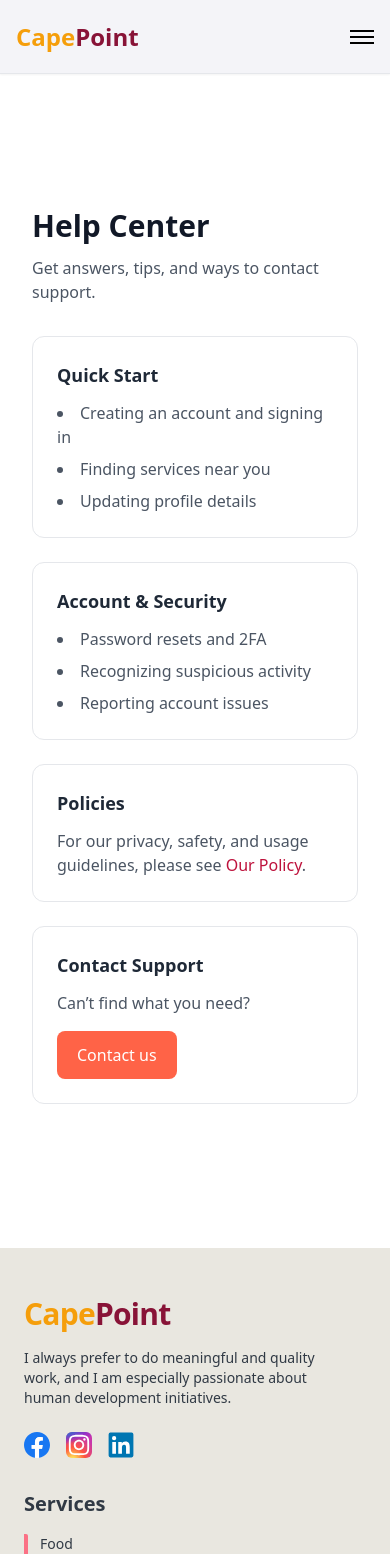
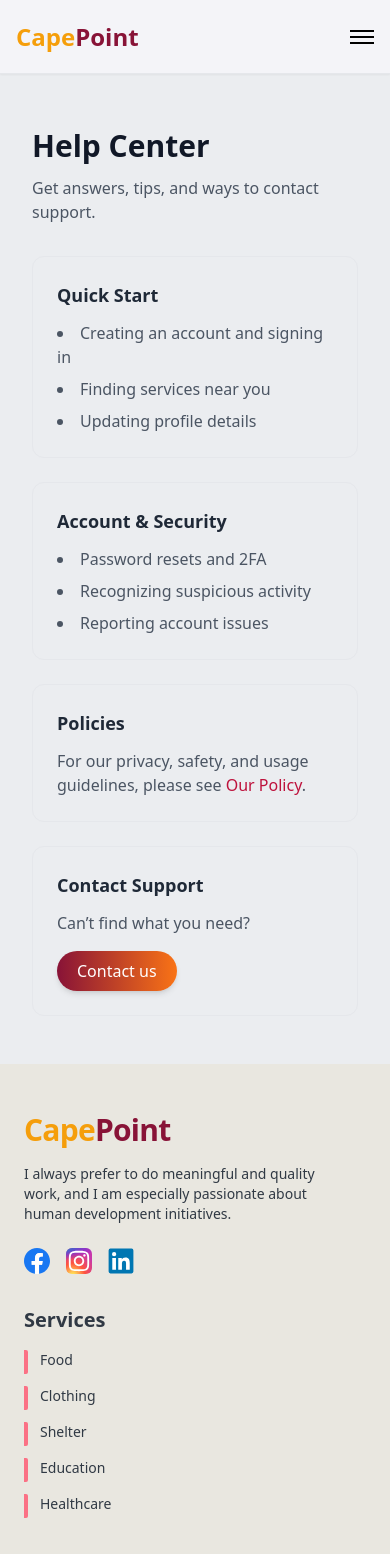
Before and after one commit to imrulkayes01/CarePoint, a Nuxt app: page /help in a window 390 px wide. Shown: the top 1554 px of the page. Built offline with nearby package versions, Linux system fonts and the light colour scheme; no server answers.

Commit message:
improved button design and responsive

```diff
--- a/pages/about.vue
+++ b/pages/about.vue
@@ -1,5 +1,5 @@
 <template>
-  <section class="bg-[#d6f3e9] px-4 pt-[10rem]">
+  <section class="bg-[#d6f3e9] px-4 lg:pt-[10rem] pt-[5rem] lg:py-24 py-12">
     <div class="max-w-[1280px] mx-auto p-6 md:p-12">
       <div class="flex flex-col md:flex-row items-center gap-8">
         <!-- Left: Text -->
--- a/pages/help.vue
+++ b/pages/help.vue
@@ -1,5 +1,5 @@
 <template>
-    <section class="min-h-[60vh] bg-white px-4 pt-[10rem] py-24">
+    <section class="min-h-[60vh] bg-[#EBEDF0] px-4 pt-[5rem] lg:pt-[10rem] py-0 lg:py-24">
         <div class="max-w-[960px] mx-auto px-4 py-12">
             <h1 class="text-3xl md:text-4xl font-bold text-[#111827]">Help Center</h1>
             <p class="mt-3 text-[#4B5563]">Get answers, tips, and ways to contact support.</p>
@@ -34,8 +34,11 @@
                 <div class="border border-gray-200 rounded-xl p-6">
                     <h2 class="text-lg font-semibold text-[#1F2937]">Contact Support</h2>
                     <p class="mt-3 text-[#4B5563]">Can’t find what you need?</p>
-                    <NuxtLink to="/contact"
-                        class="mt-4 inline-block px-5 py-3 rounded-lg bg-[tomato] text-white hover:bg-[#FB7185] transition">
+                    <NuxtLink to="/contact" class="mt-4 inline-block px-5 lg:py-3 py-2 text-white
+         bg-gradient-to-r from-[#881337] to-orange-500
+         rounded-full shadow-md
+         hover:from-[#FB7185] hover:to-[#FB7185] hover:shadow-lg
+         transition-all duration-300 ease-in-out">
                         Contact us
                     </NuxtLink>
                 </div>
--- a/pages/index.vue
+++ b/pages/index.vue
@@ -19,7 +19,7 @@
             Cleaners for your shelter ensuring a life of quality and peace.
           </p>
 
-          <a href="#" class="inline-block lg:text-[22px] text-[16px] mt-[2rem] px-6 py-3 font-semibold text-white
+          <a href="#" class="inline-block lg:text-[22px] text-[16px] mt-[2rem] px-6 lg:py-3 py-2  font-semibold text-white
          bg-gradient-to-r from-[#881337] to-orange-500
          rounded-full shadow-md
          hover:from-[#FB7185] hover:to-[#FB7185] hover:shadow-lg
@@ -46,7 +46,7 @@
             Healthy and Stylish all in one.
           </p>
 
-          <a href="#" class="inline-block font-semibold px-8 py-3 mt-4 text-[18px] text-white
+          <a href="#" class="inline-block font-semibold px-8 lg:py-3 py-2  mt-4 lg:text-[18px] text-[16px] text-white
          bg-gradient-to-r from-[#881337] to-orange-500
          rounded-full shadow-md
          hover:from-[#FB7185] hover:to-[#FB7185] hover:shadow-lg
@@ -78,7 +78,7 @@
             Elevate your wardrobe with these classic colours and textures.
           </p>
 
-          <a href="#" class="inline-block font-semibold px-8 py-3 mt-4 text-[18px] text-white
+          <a href="#" class="inline-block font-semibold px-8 lg:py-3 py-2  mt-4 lg:text-[18px] text-[16px] text-white
          bg-gradient-to-r from-[#881337] to-orange-500
          rounded-full shadow-md
          hover:from-[#FB7185] hover:to-[#FB7185] hover:shadow-lg
@@ -101,7 +101,7 @@
             of the people. Check out our new rural tour packages.
           </p>
 
-          <a href="#" class="inline-block font-semibold px-8 py-3 mt-4 text-[18px] text-white
+          <a href="#" class="inline-block font-semibold px-8 lg:py-3 py-2  mt-4 lg:text-[18px] text-[16px] text-white
          bg-gradient-to-r from-[#881337] to-orange-500
          rounded-full shadow-md
          hover:from-[#FB7185] hover:to-[#FB7185] hover:shadow-lg
@@ -133,7 +133,7 @@
             initiative.
           </p>
 
-          <a href="#" class="inline-block font-semibold px-8 py-3 mt-4 text-[18px] text-white
+          <a href="#" class="inline-block font-semibold px-8 lg:py-3 py-2  mt-4 lg:text-[18px] text-[16px] text-white
          bg-gradient-to-r from-[#881337] to-orange-500
          rounded-full shadow-md
          hover:from-[#FB7185] hover:to-[#FB7185] hover:shadow-lg
@@ -156,7 +156,7 @@
             today.
           </p>
 
-          <a href="#" class="inline-block font-semibold px-8 py-3 mt-4 text-[18px] text-white
+          <a href="#" class="inline-block font-semibold px-8 lg:py-3 py-2  mt-4 lg:text-[18px] text-[16px] text-white
          bg-gradient-to-r from-[#881337] to-orange-500
          rounded-full shadow-md
          hover:from-[#FB7185] hover:to-[#FB7185] hover:shadow-lg
--- a/pages/policy.vue
+++ b/pages/policy.vue
@@ -1,5 +1,5 @@
 <template>
-    <section class="min-h-[60vh] bg-[#F9FAFB] px-4 pt-[8rem] ">
+    <section class="min-h-[60vh] bg-[#EBEDF0] px-4 pt-[5rem] lg:pt-[8rem]">
         <div class="max-w-[960px] mx-auto px-4 py-12">
             <h1 class="text-3xl md:text-4xl font-bold text-[#111827]">Our Policy</h1>
             <p class="mt-3 text-[#4B5563]">Learn how CapePoint protects users and handles data.</p>
@@ -43,9 +43,12 @@
                 </div>
             </div>
 
-            <div class="mt-10">
-                <NuxtLink to="/help"
-                    class="inline-block px-5 py-3 rounded-lg bg-[tomato] text-[white] hover:bg-[#FB7185] transition">
+            <div class="mt-10 w-full flex justify-center lg:justify-start">
+                <NuxtLink to="/help" class="inline-block font-semibold px-5 lg:py-3 py-2  text-[16px] lg:text-[18px] rounded-[50px] text-white
+         bg-gradient-to-r from-[#881337] to-orange-500
+          shadow-md
+         hover:from-[#FB7185] hover:to-[#FB7185] hover:shadow-lg
+         transition-all duration-300 ease-in-out">
                     Need help? Visit Help Center
                 </NuxtLink>
             </div>
```
